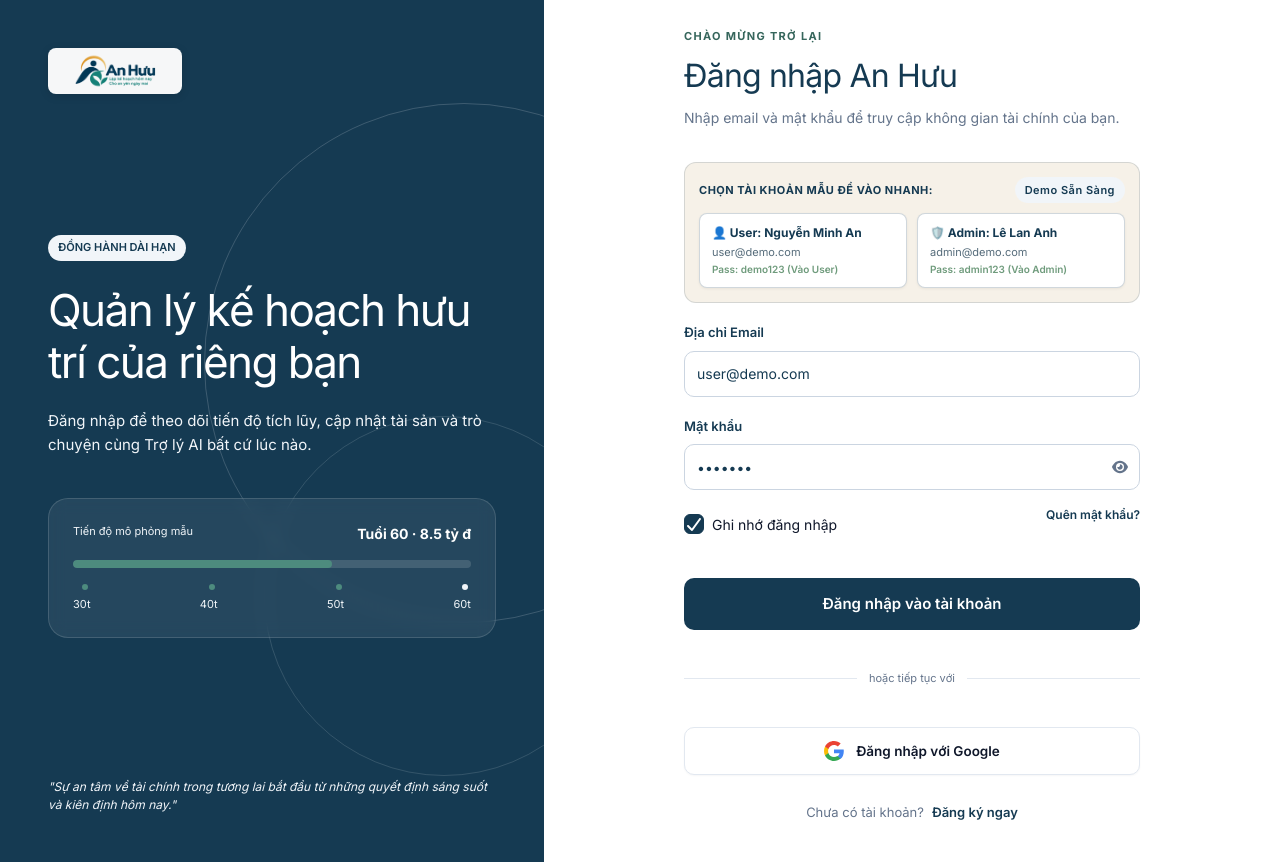
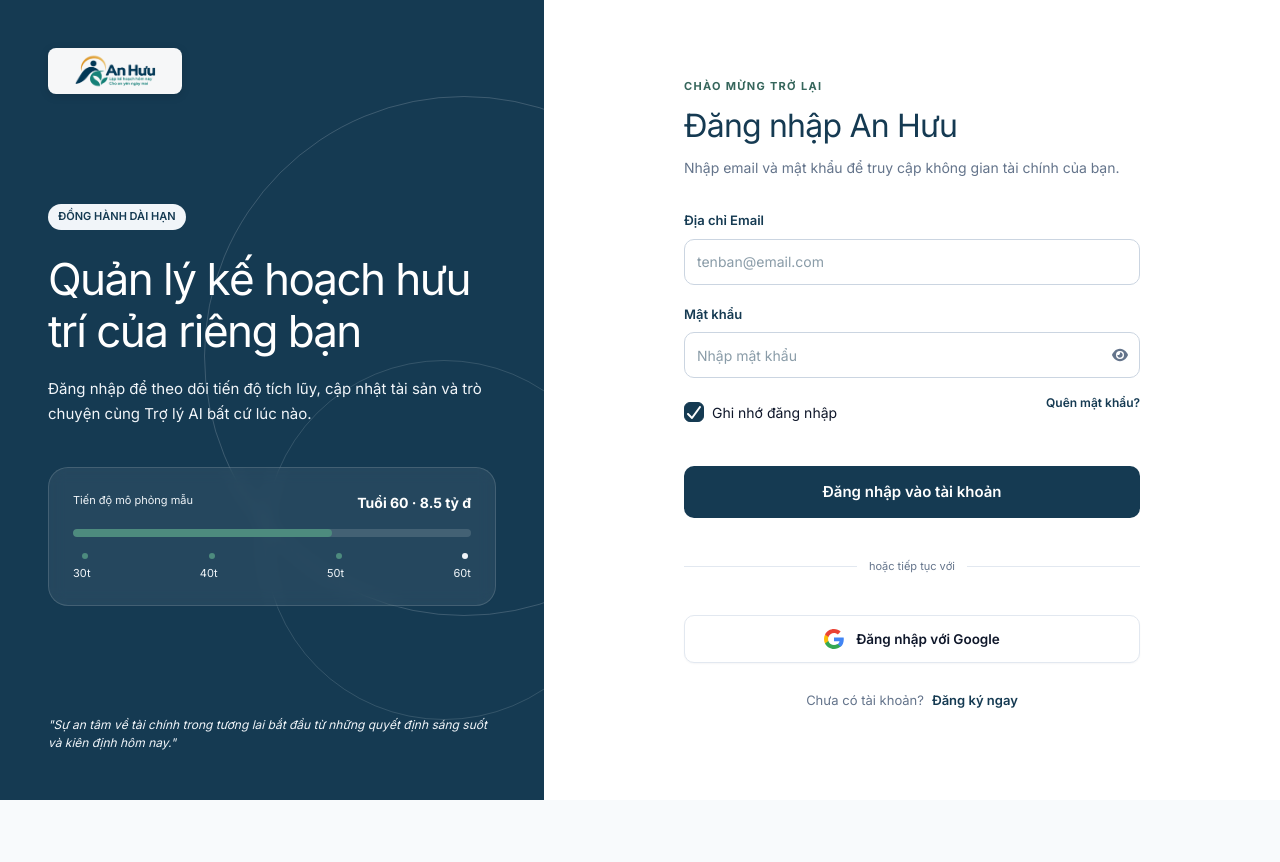
Before and after one commit to hieu182603/An_Huu, a React (Vite) app in the folder frontend/: page /login in a window 1280 px wide. After the commit the page ends 800 px from the top, so only its background shows below. Built offline with nearby package versions, Linux system fonts and the light colour scheme.

Commit message:
fix: remove demo selection box and let user type credentials freely

```diff
--- a/frontend/src/pages/AuthPages.tsx
+++ b/frontend/src/pages/AuthPages.tsx
@@ -42,8 +42,8 @@ function AuthStory({ title, description, quote }: { title: string; description:
 export function LoginPage() {
   const navigate = useNavigate();
   const { login } = useAuth();
-  const [email, setEmail] = useState("user@demo.com");
-  const [password, setPassword] = useState("demo123");
+  const [email, setEmail] = useState("");
+  const [password, setPassword] = useState("");
   const [remember, setRemember] = useState(true);
   const [loading, setLoading] = useState(false);
   const [error, setError] = useState("");
@@ -67,7 +67,7 @@ export function LoginPage() {
         navigate("/user/dashboard");
       }
     } else {
-      setError("Email hoặc mật khẩu không đúng. Vui lòng kiểm tra lại thông tin hoặc bấm chọn tài khoản mẫu bên dưới.");
+      setError("Email hoặc mật khẩu không đúng.");
     }
   };
 
@@ -76,16 +76,6 @@ export function LoginPage() {
       e.preventDefault();
     }
     await performLogin(email, password);
-  };
-
-  const handleQuickDemo = async (role: "user" | "admin") => {
-    const creds =
-      role === "admin"
-        ? { email: "admin@demo.com", pass: "admin123" }
-        : { email: "user@demo.com", pass: "demo123" };
-    setEmail(creds.email);
-    setPassword(creds.pass);
-    await performLogin(creds.email, creds.pass);
   };
 
   return (
@@ -102,84 +92,6 @@ export function LoginPage() {
             <span>CHÀO MỪNG TRỞ LẠI</span>
             <h1>Đăng nhập An Hưu</h1>
             <p>Nhập email và mật khẩu để truy cập không gian tài chính của bạn.</p>
-          </div>
-
-          {/* Quick Demo Accounts Selection Box */}
-          <div
-            style={{
-              marginBottom: "20px",
-              padding: "14px",
-              borderRadius: "12px",
-              background: "#F6F1E8",
-              border: "1px solid rgba(21, 58, 82, 0.15)",
-            }}
-          >
-            <div
-              style={{
-                fontSize: "11px",
-                fontWeight: 700,
-                color: "#153A52",
-                letterSpacing: "0.5px",
-                marginBottom: "10px",
-                display: "flex",
-                alignItems: "center",
-                justifyContent: "space-between",
-              }}
-            >
-              <span>CHỌN TÀI KHOẢN MẪU ĐỂ VÀO NHANH:</span>
-              <Badge tone="soft">Demo Sẵn Sàng</Badge>
-            </div>
-            <div style={{ display: "grid", gridTemplateColumns: "1fr 1fr", gap: "10px" }}>
-              <button
-                type="button"
-                onClick={() => handleQuickDemo("user")}
-                style={{
-                  padding: "10px 12px",
-                  borderRadius: "8px",
-                  border: "1px solid rgba(21, 58, 82, 0.2)",
-                  background: "#ffffff",
-                  cursor: "pointer",
-                  textAlign: "left",
-                  boxShadow: "0 1px 3px rgba(0,0,0,0.06)",
-                  transition: "all 0.15s ease",
-                }}
-              >
-                <div style={{ fontSize: "12px", fontWeight: 700, color: "#153A52" }}>
-                  👤 User: Nguyễn Minh An
-                </div>
-                <div style={{ fontSize: "11px", color: "#556B7A", marginTop: "2px" }}>
-                  user@demo.com
-                </div>
-                <div style={{ fontSize: "10px", color: "#6F9B7C", fontWeight: 600, marginTop: "2px" }}>
-                  Pass: demo123 (Vào User)
-                </div>
-              </button>
-
-              <button
-                type="button"
-                onClick={() => handleQuickDemo("admin")}
-                style={{
-                  padding: "10px 12px",
-                  borderRadius: "8px",
-                  border: "1px solid rgba(21, 58, 82, 0.2)",
-                  background: "#ffffff",
-                  cursor: "pointer",
-                  textAlign: "left",
-                  boxShadow: "0 1px 3px rgba(0,0,0,0.06)",
-                  transition: "all 0.15s ease",
-                }}
-              >
-                <div style={{ fontSize: "12px", fontWeight: 700, color: "#153A52" }}>
-                  🛡️ Admin: Lê Lan Anh
-                </div>
-                <div style={{ fontSize: "11px", color: "#556B7A", marginTop: "2px" }}>
-                  admin@demo.com
-                </div>
-                <div style={{ fontSize: "10px", color: "#6F9B7C", fontWeight: 600, marginTop: "2px" }}>
-                  Pass: admin123 (Vào Admin)
-                </div>
-              </button>
-            </div>
           </div>
 
           <form className="auth-form" onSubmit={handleSubmit}>
@@ -258,7 +170,7 @@ export function LoginPage() {
               type="button"
               className="social-button"
               onClick={async () => {
-                await handleQuickDemo("user");
+                await performLogin("user@demo.com", "demo123");
               }}
             >
               <GoogleIcon />
```
